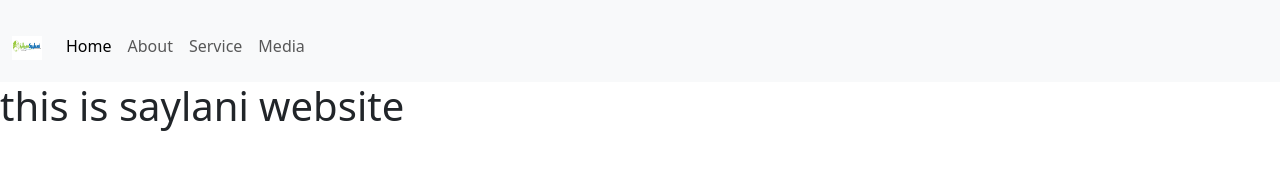
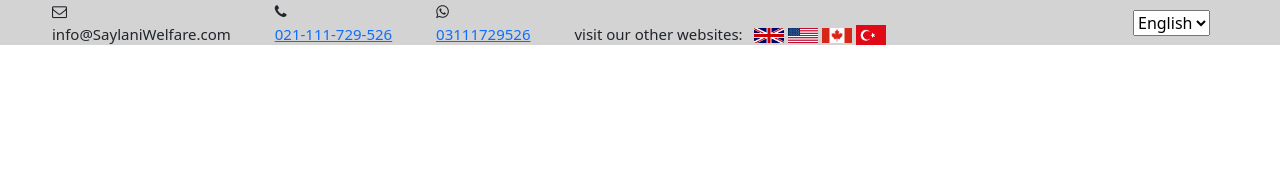
Before and after one commit to Muskan044/saylani-clone, a plain HTML site: page index.html in a window 1280 px wide. Drawn offline with nearby package versions, Linux system fonts and the light colour scheme.

Commit message:
add nav1

```diff
--- a/index.html
+++ b/index.html
@@ -4,39 +4,38 @@
     <meta charset="UTF-8">
     <meta name="viewport" content="width=device-width, initial-scale=1.0">
     <title>saylani clone</title>
+    <link rel="stylesheet" href="style.css">
+    <link rel="stylesheet" href="https://cdnjs.cloudflare.com/ajax/libs/font-awesome/4.7.0/css/font-awesome.min.css">
     <script src="https://kit.fontawesome.com/yourcode.js" crossorigin="anonymous"></script>
     <link href="https://cdn.jsdelivr.net/npm/bootstrap@5.3.3/dist/css/bootstrap.min.css" rel="stylesheet" integrity="sha384-QWTKZyjpPEjISv5WaRU9OFeRpok6YctnYmDr5pNlyT2bRjXh0JMhjY6hW+ALEwIH" crossorigin="anonymous">
 </head>
 <body>
-    <nav class="navbar bg-body-tertiary">
-        <div class="container-fluid">
-          <a class="navbar-brand" href="#"></a>
-        </div>
-        <nav class="navbar navbar-expand-lg bg-body-tertiary">
-            <div class="container-fluid">
-              <a class="navbar-brand" href="#"><img src="./smit-logo.jpg" alt="logo" width="30" height="24"></a>
-              <button class="navbar-toggler" type="button" data-bs-toggle="collapse" data-bs-target="#navbarNav" aria-controls="navbarNav" aria-expanded="false" aria-label="Toggle navigation">
-                <span class="navbar-toggler-icon"></span>
-              </button>
-              <div class="collapse navbar-collapse" id="navbarNav">
-                <ul class="navbar-nav">
-                  <li class="nav-item">
-                    <a class="nav-link active" aria-current="page" href="#">Home</a>
-                  </li>
-                  <li class="nav-item">
-                    <a class="nav-link" href="#">About</a>
-                  </li>
-                  <li class="nav-item">
-                    <a class="nav-link" href="#">Service</a>
-                  </li>
-                  <li class="nav-item">
-                    <a class="nav-link" href="#">Media</a>
-                  </li>
-                </ul>
-              </div>
-            </div>
-          </nav>
-      </nav>
-    <h1>this is saylani website</h1>
+  <!-- nav 1 -->
+<nav>
+  <div class="nav1">
+    <ul>
+      <li><i class="fa fa-envelope-o"></i><br>info@SaylaniWelfare.com</li>
+      <li><figcaption><i class="fa fa-phone"></i><br><a href="tel:021-111-729-526" target="_blank">021-111-729-526</a></figcaption></li>
+      <li><figcaption><i class="fa fa-whatsapp"></i><br><a href="https://api.whatsapp.com/send/?phone=923111729526&text&type=phone_number&app_absent=0" target="_blank">03111729526</a></figcaption></li>
+      <li><nav class="countries">
+        <p>visit our other websites: &nbsp;
+        <a href="https://www.saylaniwelfareuk.com/en" target="_blank"><img src="./pics-logos/uk.webp" width="30px" alt=""></a>
+        <a href="https://www.saylaniwelfareusa.com/en" target="_blank"><img src="./pics-logos/us.jpg" width="30px" alt=""></a>
+        <a href="https://www.saylaniwelfare.ca/en" target="_blank"><img src="./pics-logos/canada.png" width="30px" alt=""></a>
+        <a href="https://www.saylaniwelfare.com/tr" target="_blank"><img src="./pics-logos/Turkey.webp" width="30px" alt=""></a></p>
+      </nav></li>
+    </ul>
+    <div class="list">
+      <div class="select-lang">
+        <select>
+          <option value="English">English</option>
+          <option value="اردو">اردو</option>
+          <option value="Türkçe">Türkçe</option>
+        </select>
+      </div>
+    </div>
+
+  </div>
+</nav>
 </body>
 </html>
--- a/style.css
+++ b/style.css
@@ -0,0 +1,25 @@
+*{
+    margin: 0;
+    padding: 0;
+    box-sizing: border-box;
+}
+.nav1{
+    width: 100%;
+    height: 45px;
+    background-color: #D3D3D3;
+}
+nav ul{
+    float: left;
+    font-size: 15px;
+}
+nav li{
+    display: inline-block;
+    list-style: none;
+    padding: 0px 20px;
+}
+.list{
+    display: flex;
+    justify-content: flex-end;
+    padding-right: 70px;
+    padding-top: 10px;
+}
```
Also changed, not shown: pics-logos/Turkey.webp (added), pics-logos/canada.png (added), pics-logos/smit-logo.jpg (renamed from smit-logo.jpg), pics-logos/uk.webp (added), pics-logos/us.jpg (added).
